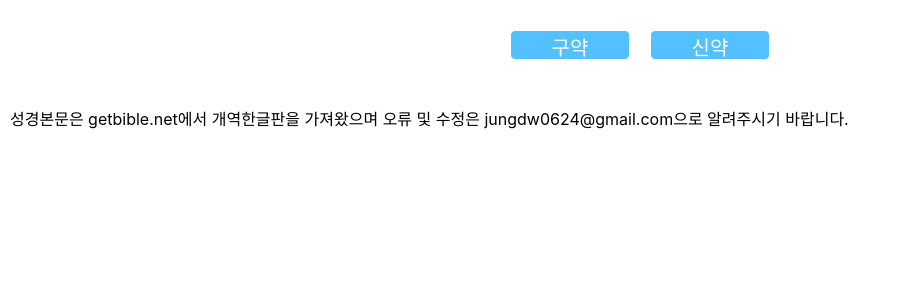
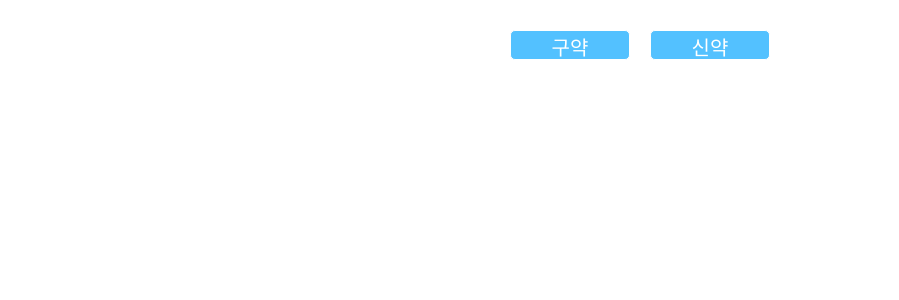
Before and after one commit to justinjungkorea/bibla_app, a React (Create React App) app: page / in a window 1280 px wide. Shown: the top 300 px of the page, without its empty margins (0-899 px from the left). Built offline with nearby package versions, Linux system fonts and the light colour scheme.

Commit message:
verse number fix!

```diff
--- a/src/App.js
+++ b/src/App.js
@@ -194,7 +194,7 @@ class App extends Component {
     }
     let i = vsnum;
     while (i <= venum) {
-      loaded.push(Object.values(ar)[i-1]);
+      loaded.push({"verseNum": i, "verse":Object.values(ar)[i-1]});
       i++;
     }
     //bible.json파일에 있는 data에서 필요한 구절들을 배열에 넣고 state에 갱신
@@ -213,12 +213,12 @@ class App extends Component {
     let items = null;
     if(this.state.verseData.length === 1){
       items = this.state.verseData.map(tempV => {
-        return (<div key={this.state.verseData.indexOf(tempV) + 1}>{tempV}</div>);
+        return (<div key={tempV.verseNum}>{tempV.verse}</div>);
       })
     }
     else{
       items = this.state.verseData.map(tempV => {
-        return (<div key={this.state.verseData.indexOf(tempV) + 1}>{this.state.verseData.indexOf(tempV) + 1}. {tempV}</div>);
+        return (<div key={tempV.verseNum}>{tempV.verseNum}.{tempV.verse}</div>);
     });
     }
 
@@ -277,9 +277,6 @@ class App extends Component {
                 {this.state.bookName} {this.state.chapter}:{this.state.verseS} KRV
               </p> : null}
         </div>
-        <p align="left" id="notice">
-          성경본문은 getbible.net에서 개역한글판을 가져왔으며 오류 및 수정은 jungdw0624@gmail.com으로 알려주시기 바랍니다.
-        </p>
       </div>;
   }
 }
```
